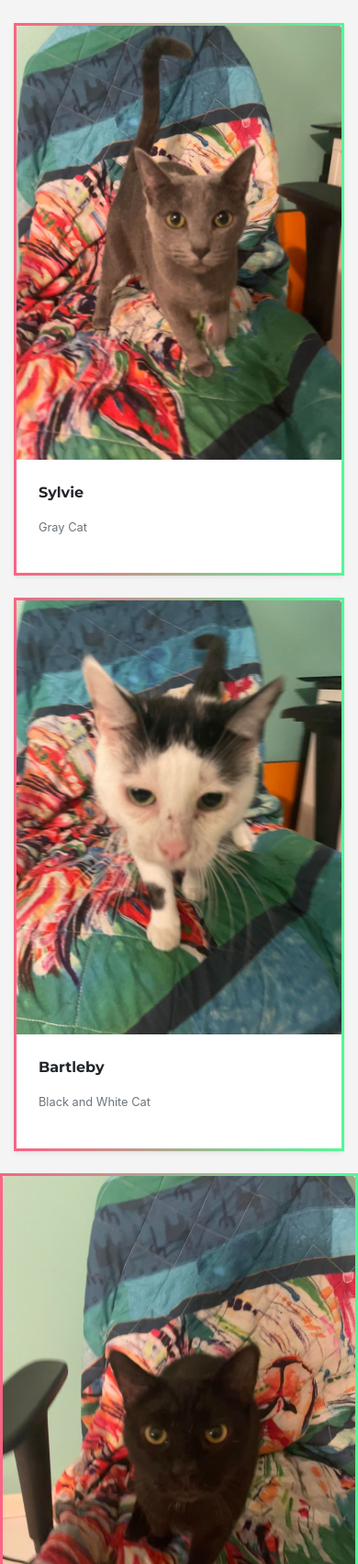
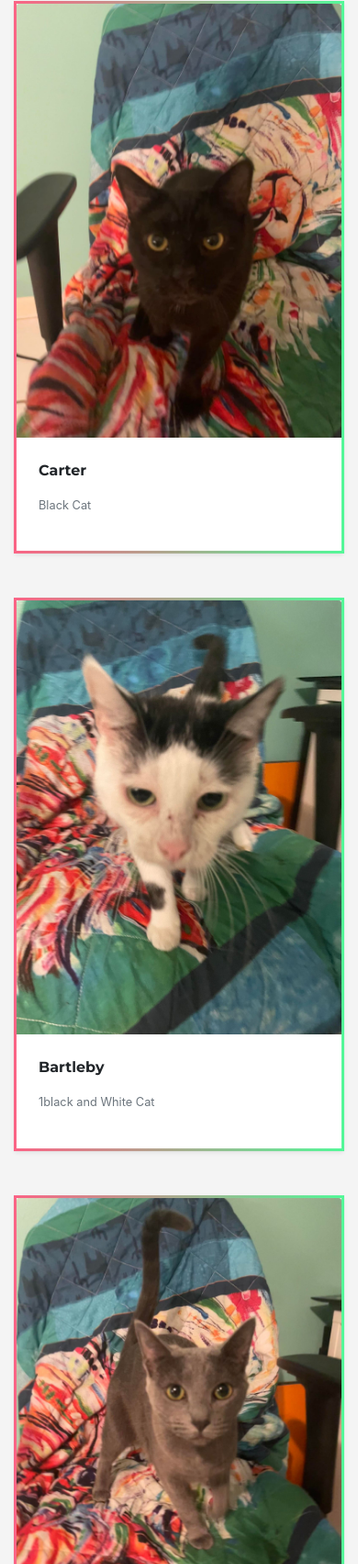
Before and after one commit to emilystrickland2/Strickland_Squared, a website: page about.html in a window 390 px wide. Shown: the part 1980-3681 px from the top of the page at 92% size. Drawn offline with nearby package versions, Linux system fonts and the light colour scheme.

Commit message:
Update about.html

```diff
--- a/about.html
+++ b/about.html
@@ -157,40 +157,7 @@
                   </div>
                </div>
           </div>
-          </div>
-            <div class="col-lg-3 col-md-4 mb-4 mb-lg-0"></div>
-
-
-<!-- Card-->
-        <div class="card shadow-sm rounded border-gradient border-gradient-std mb-4">
-            <div class="card-body p-0"><img src="images/sylvie.jpg" alt="Photo of sylvie" class="w-100 card-img-top">
-                <div class="p-4">
-                <p class="aboutintrofont">Sylvie</p>
-                <p class="small text-muted">Gray Cat</p>
-                <div class="d-flex justify-content-between align-items-center">
-                </div>
-                 </div>
-            </div>
-        </div>
-    </div>
-  </div>
-
           <div class="col-lg-3 col-md-4 mb-4 mb-lg-0">
-
-            <!-- Card-->
-            <div class="card shadow-sm rounded border-gradient border-gradient-std mb-4">
-                <div class="card-body p-0"><img src="images/bartleby.jpg" alt="Photo of Bartleby" class="w-100 card-img-top">
-                    <div class="p-4">
-                    <p class="aboutintrofont">Bartleby</p>
-                    <p class="small text-muted">Black and White Cat</p>
-                    <div class="d-flex justify-content-between align-items-center">
-                    </div>
-                     </div>
-                 </div>
-             </div>
-        </div>
-
-    <div class="col-lg-3 col-md-4 mb-4 mb-lg-0"></div>
 
             <!-- Card-->
             <div class="card shadow-sm rounded border-gradient border-gradient-std mb-4">
@@ -203,21 +170,34 @@
                     </div>
                 </div>
              </div>
-<div class="col-lg-3 col-md-4 mb-4 mb-lg-0"></div>
+        </div>
+        <div class="col-lg-3 col-md-4 mb-4 mb-lg-0">
 
           <!-- Card-->
           <div class="card shadow-sm rounded border-gradient border-gradient-std mb-4">
-            <div class="card-body p-0"><img src="images/sylvie.jpg" alt="Photo of sylvie" class="w-100 card-img-top">
+              <div class="card-body p-0"><img src="images/bartleby.jpg" alt="Photo of Bartleby" class="w-100 card-img-top">
                   <div class="p-4">
-                <p class="aboutintrofont">Sylvie</p>
-                <p class="small text-muted">Gray g Cat</p>
+                    <p class="aboutintrofont">Bartleby</p>
+                    <p class="small text-muted">1black and White Cat</p>
                     <div class="d-flex justify-content-between align-items-center">
                     </div>
                   </div>
               </div>
            </div>
       </div>
+      <div class="col-lg-3 col-md-4 mb-4 mb-lg-0">
 
+        <!-- Card-->
+        <div class="card shadow-sm rounded border-gradient border-gradient-std mb-4">
+            <div class="card-body p-0"><img src="images/sylvie.jpg" alt="Photo of Sylvie" class="w-100 card-img-top">
+                <div class="p-4">
+                  <p class="aboutintrofont">Sylvie</p>
+                  <p class="small text-muted">Gray Cat</p>
+                  <div class="d-flex justify-content-between align-items-center">
+                  </div>
+                </div>
+            </div>
+         </div>
     </div>
     </div>
  </div>
```
Lines whose indentation alone changed are shown as unchanged.
